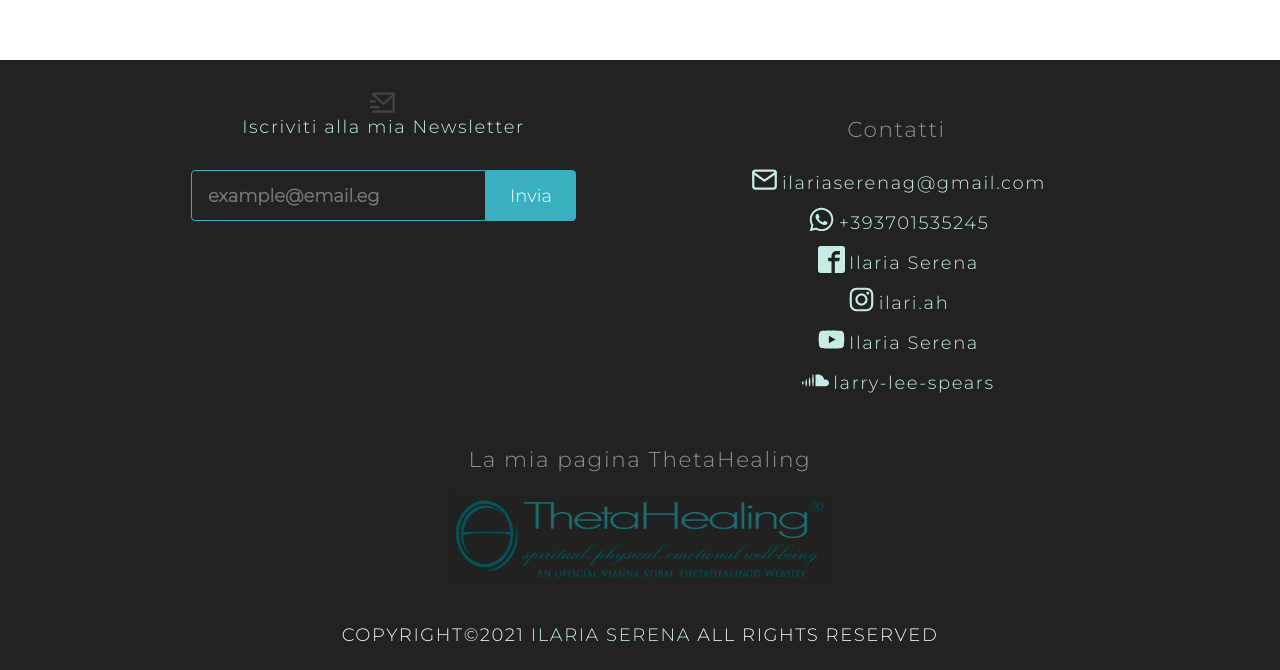
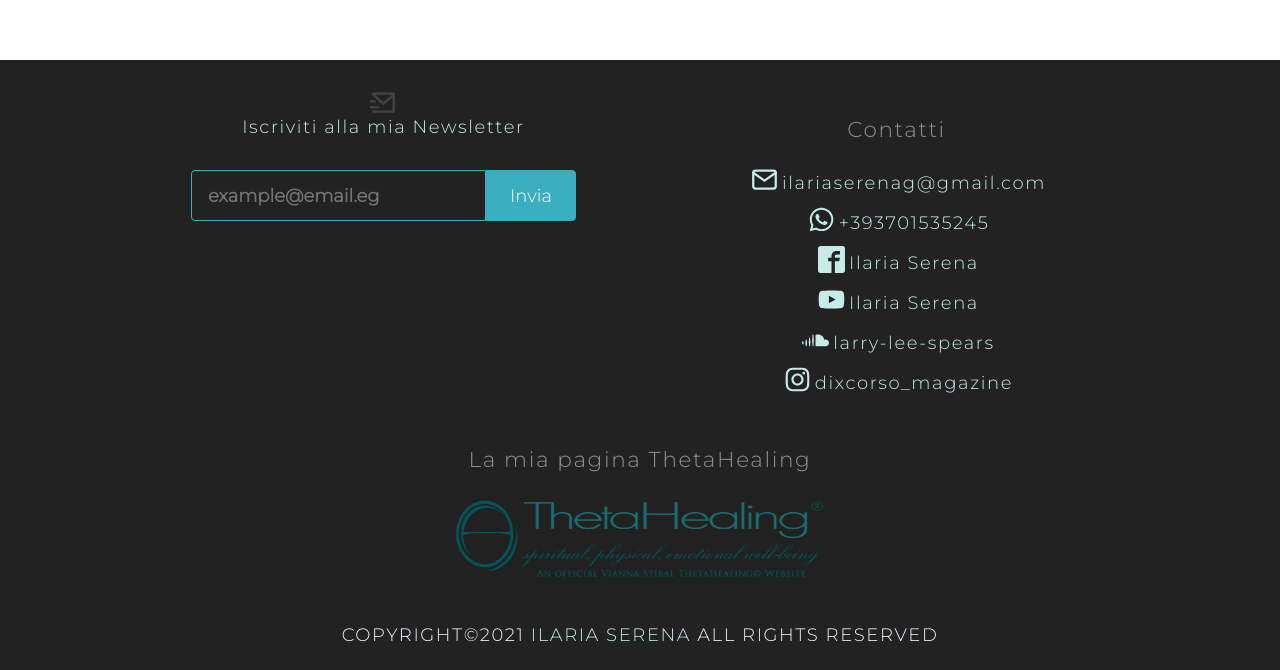
Before and after one commit to PaoloCatalano/ilariaserena, a Gatsby site: page /come-funziona-una-seduta in a window 1280 px wide. Shown: the part 3356-4026 px from the top of the page. Built offline with nearby package versions, Linux system fonts and the light colour scheme; Gatsby itself is replaced by a stand-in of ours.

Commit message:
new instagram

```diff
--- a/src/constant/social.js
+++ b/src/constant/social.js
@@ -2,7 +2,7 @@ import React from "react"
 import { FaWhatsapp } from "react-icons/fa"
 import { ImFacebook2, ImSoundcloud } from "react-icons/im"
 import { FiMail } from "react-icons/fi"
-import { FaInstagram, FaYoutube, FaTelegram } from "react-icons/fa"
+import { FaInstagram, FaYoutube } from "react-icons/fa"
 
 const email = "ilariaserenag@gmail.com"
 const number = "393701535245"
@@ -28,12 +28,6 @@ export const socials = [
   },
   {
     id: 4,
-    text: "ilari.ah",
-    url: "https://www.instagram.com/ilari.ah",
-    icon: <FaInstagram className="icon" />,
-  },
-  {
-    id: 5,
     text: "Ilaria Serena",
     url: "https://www.youtube.com/channel/UCo5aa85y9T09lGR-9iE8LOA/videos",
     icon: <FaYoutube className="icon" />,
@@ -45,10 +39,16 @@ export const socials = [
   //   icon: <FaTelegram className="icon" />,
   // },
   {
-    id: 6,
+    id: 5,
     text: "larry-lee-spears",
     url: "https://soundcloud.com/larry-lee-spears",
     icon: <ImSoundcloud className="icon" />,
+  },
+  {
+    id: 6,
+    text: "dixcorso_magazine",
+    url: "https://instagram.com/dixcorso_magazine",
+    icon: <FaInstagram className="icon" />,
   },
 ]
 
```
